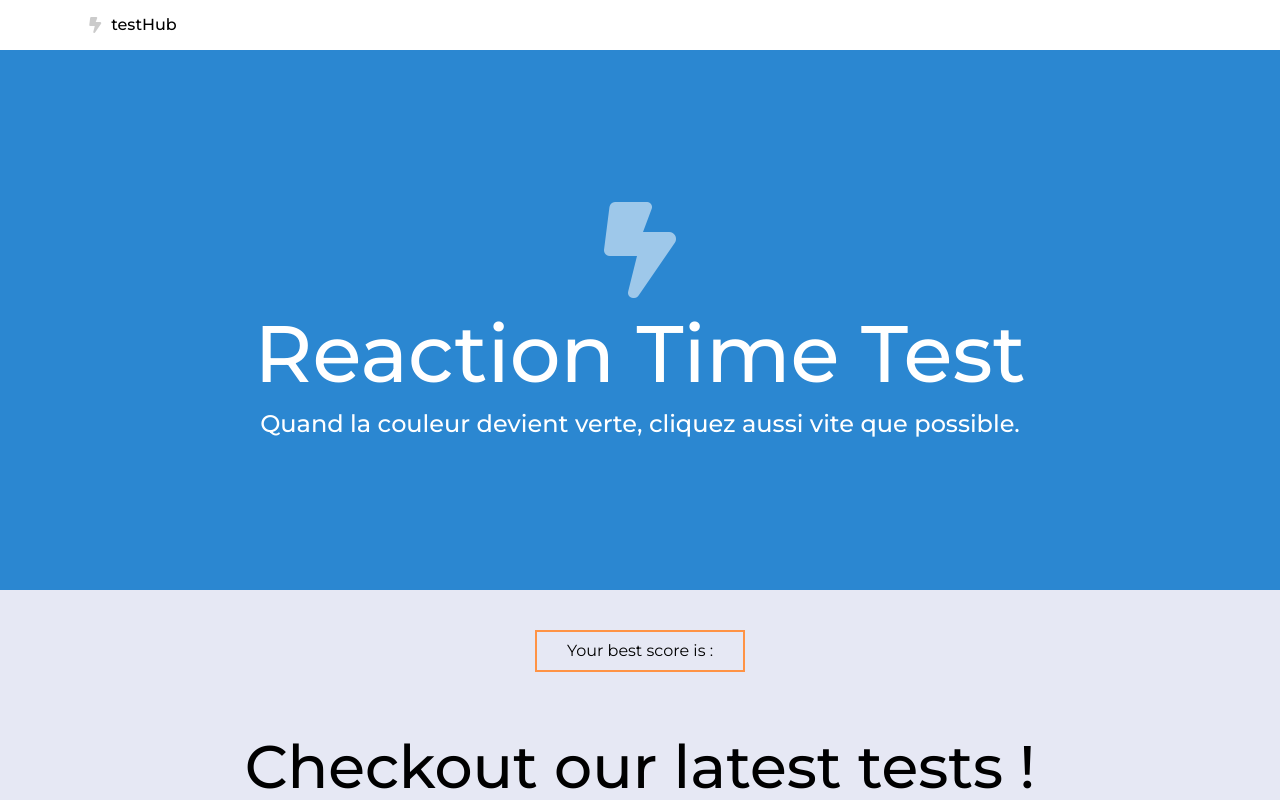
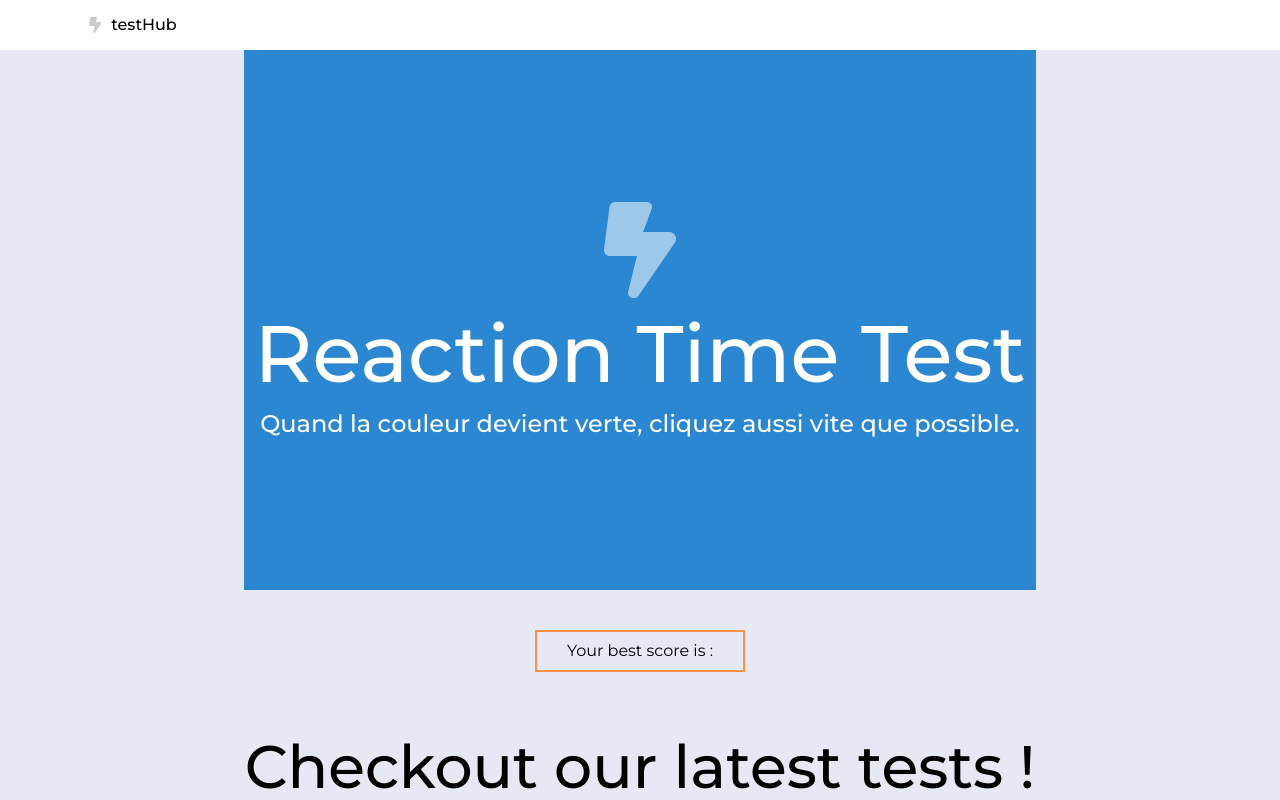
Before and after one commit to BenoitDesnos/TestHub, a React (Create React App) app: page /reaction in a window 1280 px wide. Shown: the top 800 px of the page. Built offline with nearby package versions, Linux system fonts and the light colour scheme.

Commit message:
Rework routing with outlet
Use a header layout and modify only the main context if the url change.

+ Add a NotFound component

```diff
--- a/src/App.js
+++ b/src/App.js
@@ -1,13 +1,17 @@
 import { BrowserRouter, Route, Routes } from "react-router-dom";
 import Home from "./pages/Home";
 import Reaction from "./pages/games/Reaction";
+import NotFound from "./components/error/NotFound";
 
 function App() {
   return (
     <BrowserRouter>
       <Routes>
-        <Route path="/" element={<Home />}></Route>
-        <Route path="/reaction" element={<Reaction />}></Route>
+        <Route path="/" element={<Home />}>
+          <Route path="/" element={<Reaction />} />
+          <Route path="reaction" element={<Reaction />} />
+          <Route path="*" element={<NotFound />} />
+        </Route>
       </Routes>
     </BrowserRouter>
   );
--- /dev/null
+++ b/src/components/error/NotFound.jsx
@@ -0,0 +1,11 @@
+import React from "react";
+
+function NotFound() {
+  return (
+    <article>
+      <h2>Oh my god ! Its a 404 error dude !</h2>
+    </article>
+  );
+}
+
+export default NotFound;
--- /dev/null
+++ b/src/layout/Header.jsx
@@ -0,0 +1,12 @@
+import React from "react";
+import Navigation from "../components/Navigation";
+
+function Header() {
+  return (
+    <header>
+      <Navigation />
+    </header>
+  );
+}
+
+export default Header;
--- a/src/pages/Home.js
+++ b/src/pages/Home.js
@@ -1,16 +1,16 @@
+import { Outlet } from "react-router-dom";
 import GameChoice from "../components/GameChoice";
-import Navigation from "../components/Navigation";
-import ReactionTest from "./../components/games/ReactionTest";
+import Header from "../layout/Header";
 
 function Home() {
   return (
-    <main className="home">
-      <header>
-        <Navigation />
-      </header>
-      <ReactionTest />
-      <GameChoice />
-    </main>
+    <>
+      <Header />
+      <main className="home">
+        <Outlet />
+        <GameChoice />
+      </main>
+    </>
   );
 }
 
--- a/src/pages/games/Reaction.js
+++ b/src/pages/games/Reaction.js
@@ -1,6 +1,4 @@
-import Navigation from "../../components/Navigation";
 import ReactionTest from "../../components/games/ReactionTest";
-import GameChoice from "./../../components/GameChoice";
 import BestScore from "./../../components/BestScore";
 import { useEffect, useState } from "react";
 
@@ -15,14 +13,10 @@ function Reaction() {
   }, []);
 
   return (
-    <main className="home">
-      <header>
-        <Navigation />
-      </header>
+    <section className="home">
       <ReactionTest setBest={setBest} />
       <BestScore best={best} />
-      <GameChoice />
-    </main>
+    </section>
   );
 }
 
```
Also changed, not shown: 1 other file (tests, documents, lock files or other folders).
